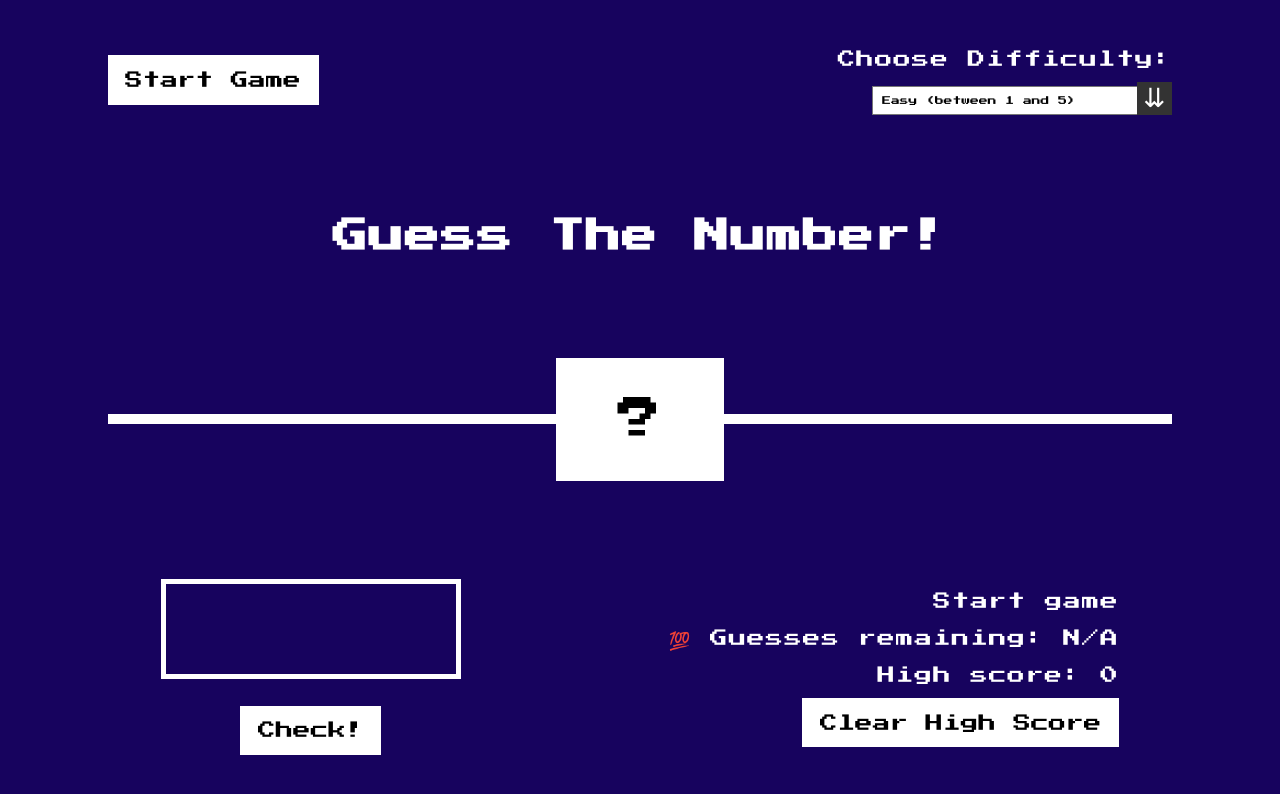
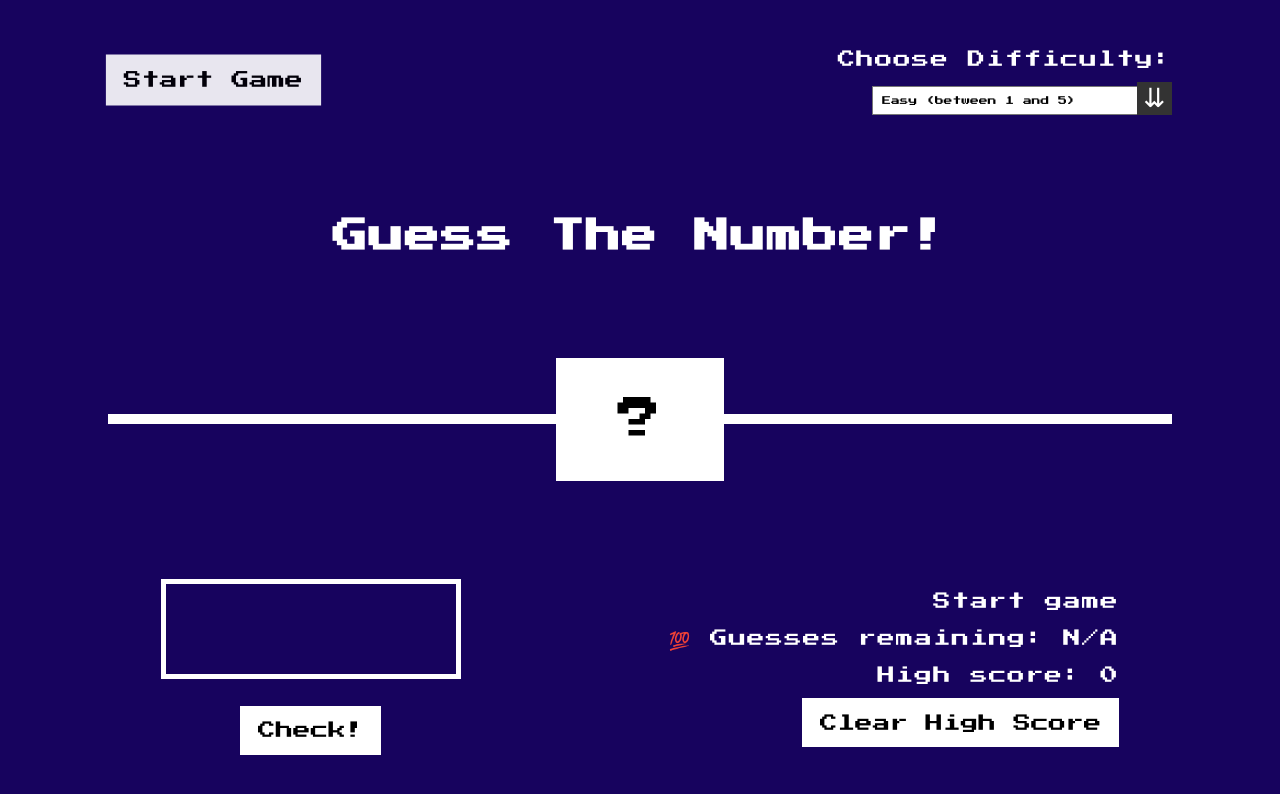
Before and after one commit to nikosargalias/guess-number, a website built with webpack: page src/index.html in a window 1280 px wide. In both pictures the pointer is over the button "Start Game". Built offline with nearby package versions, Linux system fonts and the light colour scheme.

Commit message:
added hover effect on buttons

```diff
--- a/src/scss/components.scss/btn.scss
+++ b/src/scss/components.scss/btn.scss
@@ -9,4 +9,15 @@ button {
   padding: 1.8rem 2rem;
   background-color: white;
   color: black;
+  transition: all 0.2s;
+
+  &:hover {
+    cursor: pointer;
+    opacity: 0.9;
+    transform: scale(1.02);
+  }
+
+  &:active {
+    transform: scale(0.98);
+  }
 }
```
